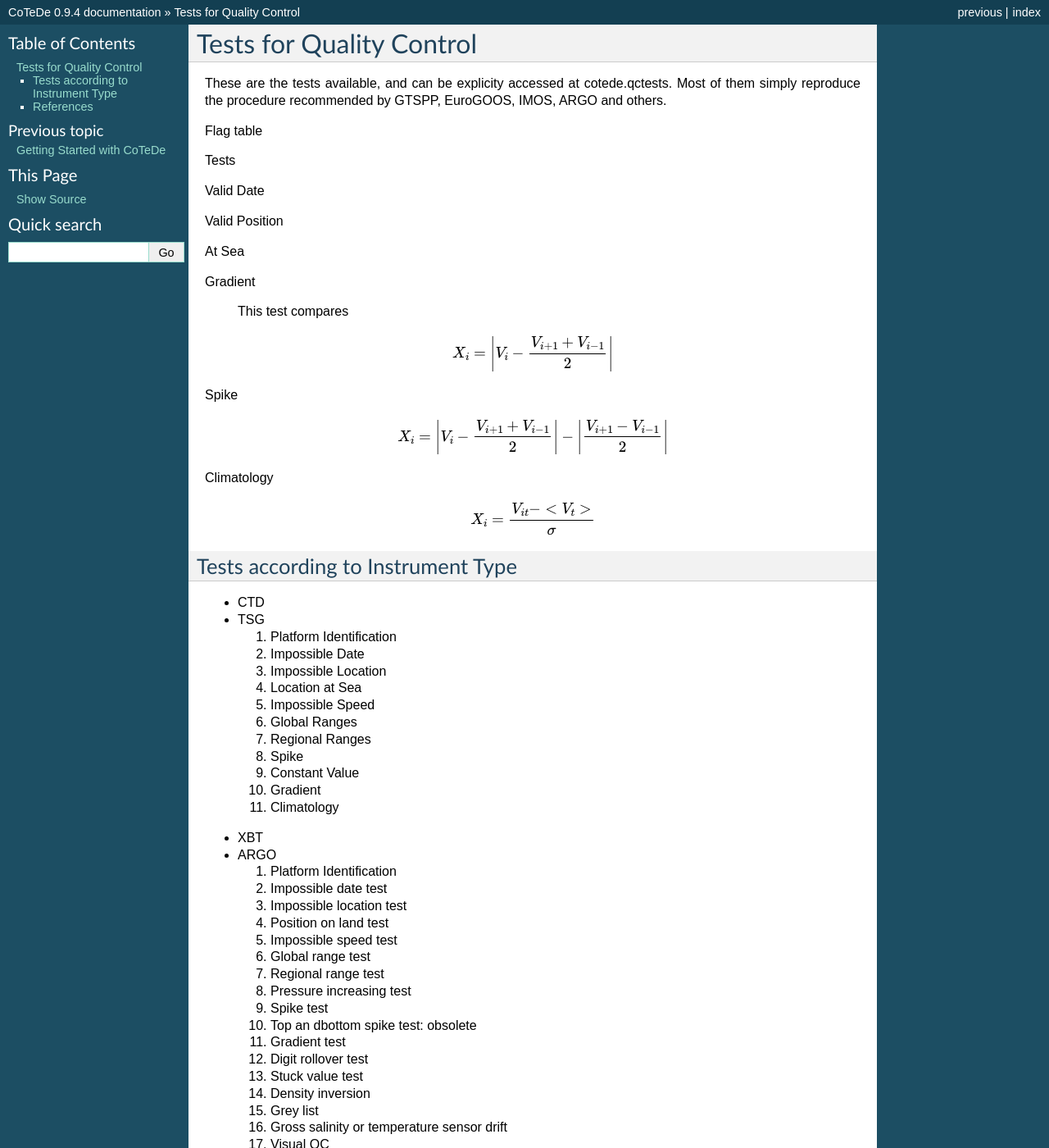
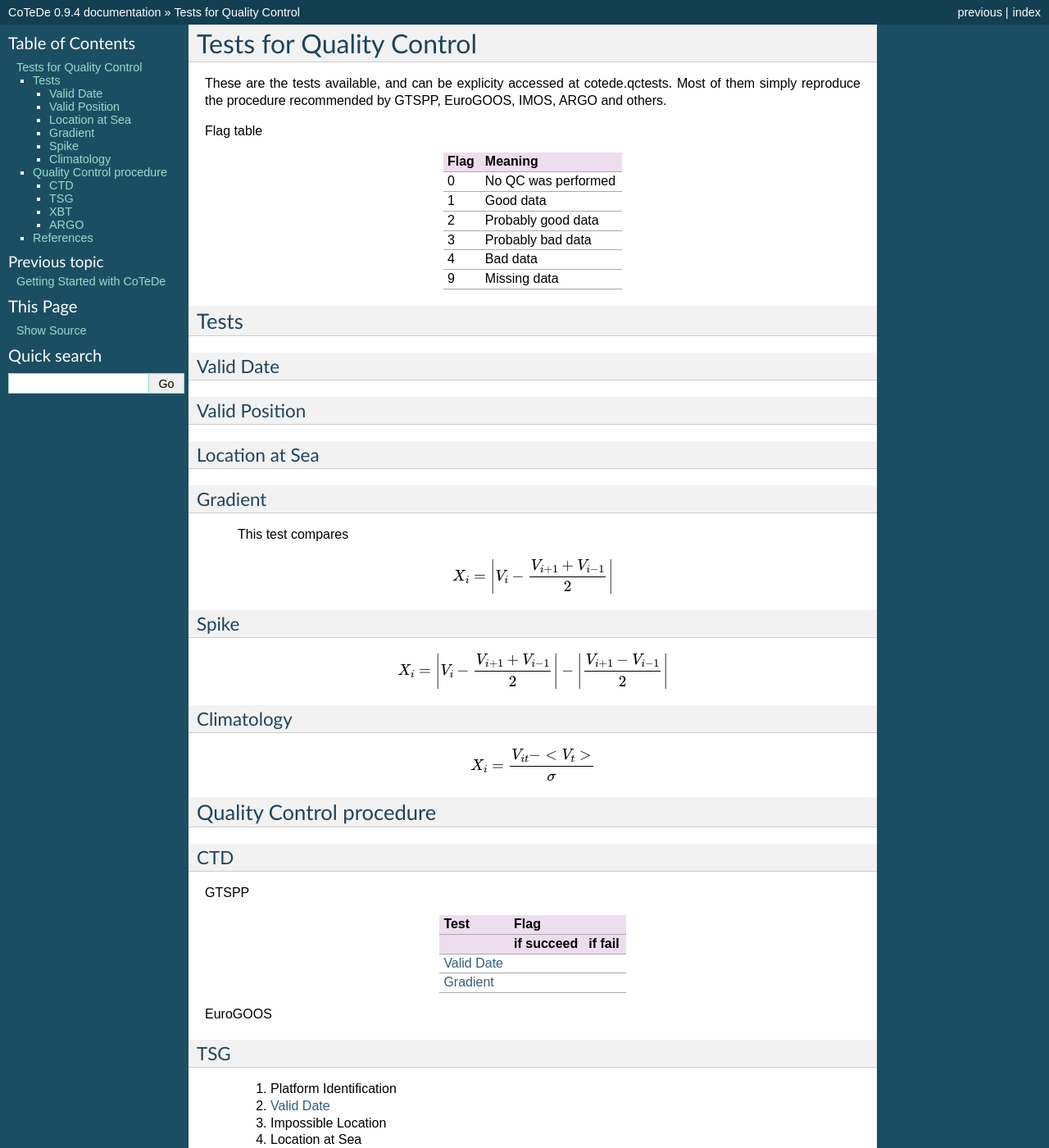
Before and after one commit to castelao/CoTeDe, a Sphinx documentation site: the page built from docs/source/qctests.rst, in a window 1280 px wide and 1400 px high. Shown: the whole window at 82% size. Built offline with Sphinx 7.4.7, drawn with Linux system fonts in a browser that asks for light colours; pages that are not in the unit, such as notebooks, are missing from menus.

Commit message:
Improving documentation on qctests.

```diff
--- a/docs/source/qctests.rst
+++ b/docs/source/qctests.rst
@@ -7,15 +7,33 @@ Most of them simply reproduce the procedure recommended by GTSPP, EuroGOOS, IMOS
 
 Flag table
 
+====    =======
+Flag    Meaning
+====    =======
+0       No QC was performed
+1       Good data
+2       Probably good data
+3       Probably bad data
+4       Bad data
+9       Missing data
+====    =======
+
+
+=====
 Tests
+=====
 
 Valid Date
+~~~~~~~~~~
 
 Valid Position
+~~~~~~~~~~~~~~
 
-At Sea
+Location at Sea
+~~~~~~~~~~~~~~~
 
 Gradient
+~~~~~~~~
 
   This test compares
 
@@ -24,6 +42,7 @@ Gradient
        X_i = \left| V_i - \frac{V_{i+1} + V_{i-1}}{2} \right|
 
 Spike
+~~~~~
 
 .. math::
 
@@ -31,21 +50,41 @@ Spike
 
 
 Climatology
+~~~~~~~~~~~
 
 .. math::
 
     X_i = \frac{V_{it} - <V_t>}{\sigma}
 
 
-Tests according to Instrument Type
-----------------------------------
+=========================
+Quality Control procedure
+=========================
 
-- CTD
 
-- TSG
+
+CTD
+~~~
+
+GTSPP
+
++---------------+------------+--------+
+| Test          |         Flag        |
++---------------+------------+--------+
+|               | if succeed | if fail|
++===============+============+========+
+| `Valid Date`_ |            |        |
++------+--------+------------+--------+
+| `Gradient`_   |            |        |
++------+--------+------------+--------+
+
+EuroGOOS
+
+TSG
+~~~
 
   1. Platform Identification
-  2. Impossible Date
+  2. `Valid Date`_
   3. Impossible Location
   4. Location at Sea
   5. Impossible Speed
@@ -60,12 +99,14 @@ Tests according to Instrument Type
 ..  14. Water Samples
 ..  15. Calibrations
 
-- XBT
+XBT
+~~~
 
-- ARGO
+ARGO
+~~~~
 
   1. Platform Identification
-  2. Impossible date test
+  2. `Valid Date`_
   3. Impossible location test
   4. Position on land test
   5. Impossible speed test
@@ -74,7 +115,7 @@ Tests according to Instrument Type
   8. Pressure increasing test
   9. Spike test
   10. Top an dbottom spike test: obsolete
-  11. Gradient test
+  11. `Gradient`_
   12. Digit rollover test
   13. Stuck value test
   14. Density inversion
@@ -85,5 +126,6 @@ Tests according to Instrument Type
   19. Deepest pressure test
 
 
+==========
 References
-----------
+==========
```
